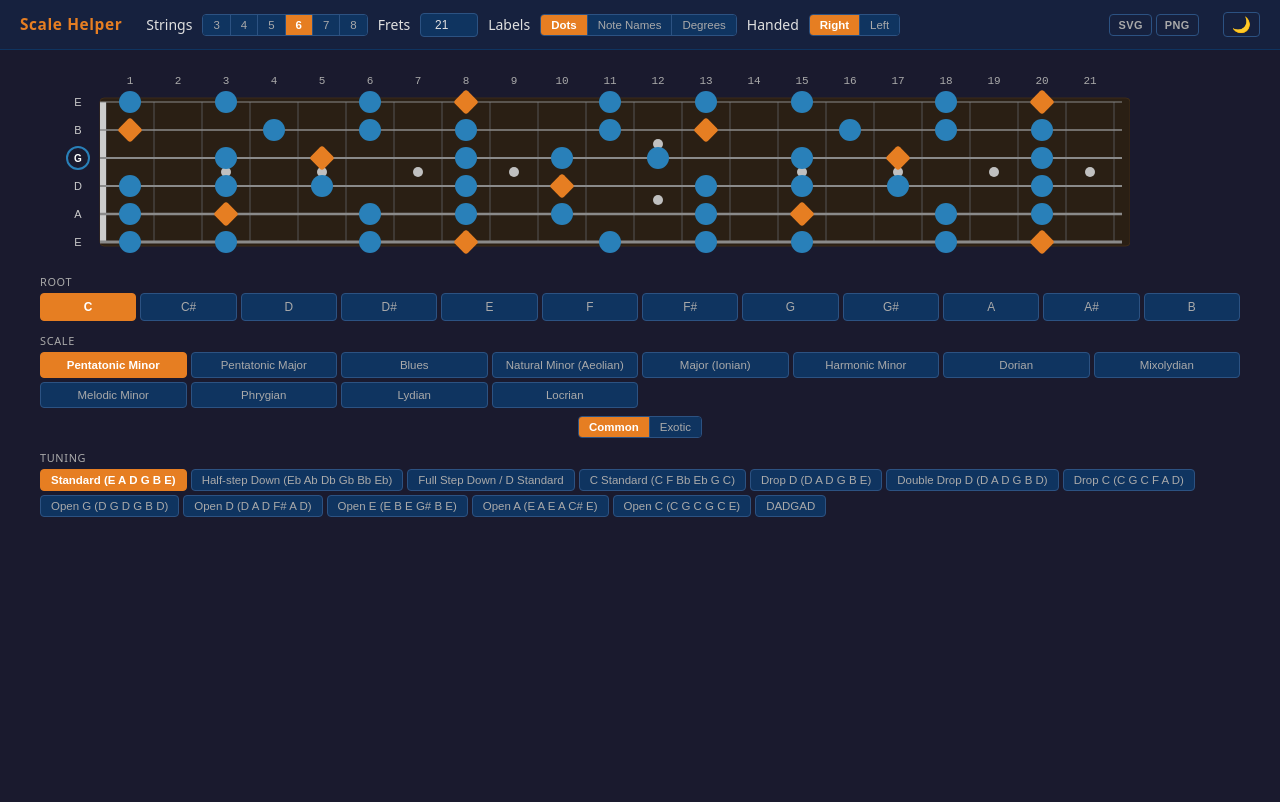
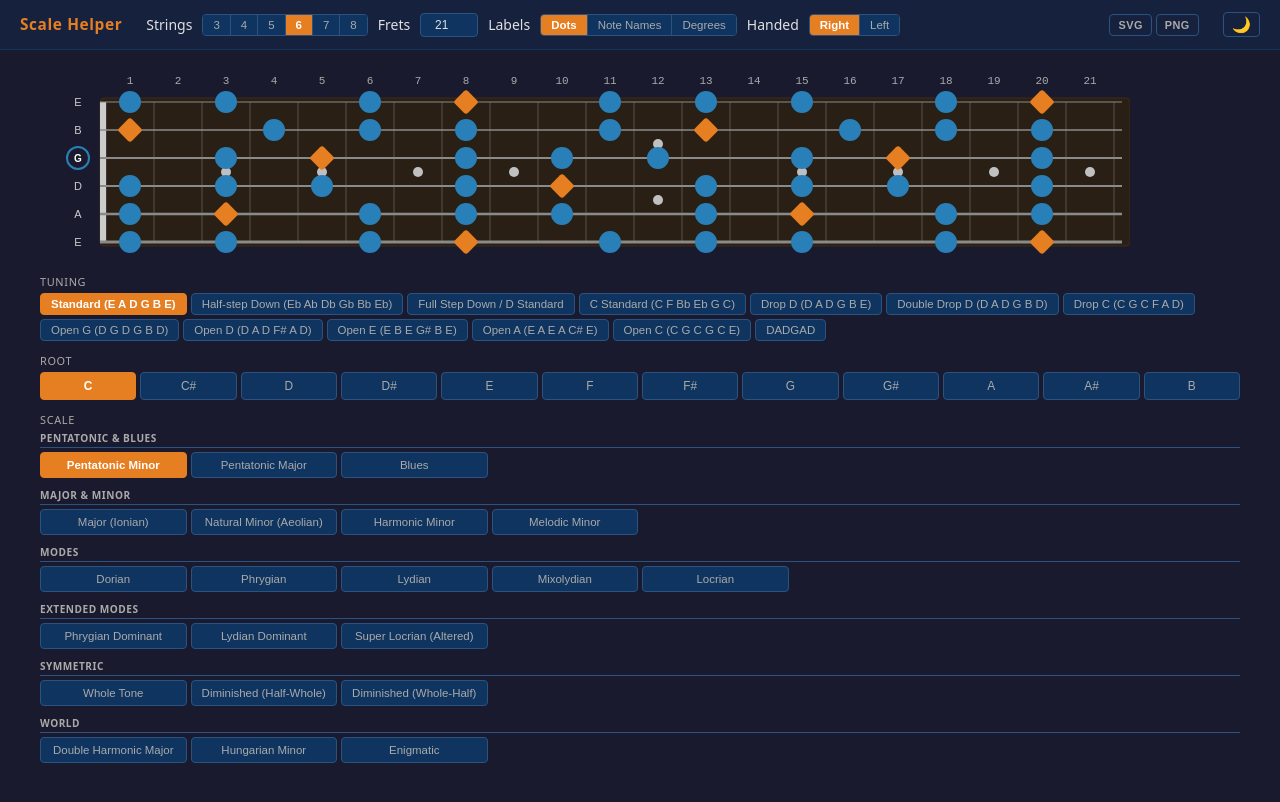
Before and after one commit to dipsylala/scale-helper, a website built with Vite: page index.html in a window 1280 px wide. Built offline with nearby package versions, Linux system fonts and the light colour scheme.

Commit message:
Refactor: update scale structure to use groups instead of categories, enhance scale selector UI
Co-authored-by: Copilot <copilot@github.com>

```diff
--- a/src/controls.ts
+++ b/src/controls.ts
@@ -9,11 +9,6 @@ import { AVAILABLE_STRING_COUNTS, getTuningsForStringCount } from "./tunings";
 import { SCALES, Scale } from "./scales";
 import { NOTE_NAMES } from "./fretboard";
 import { AppState } from "./state";
-
-export interface ScaleMemory {
-  remember(scale: Scale): void;
-  recall(category: "common" | "exotic"): Scale | undefined;
-}
 
 // ── Top bar: settings that don't change often ─────────────────────────────────
 export function mountSettings(
@@ -89,9 +84,22 @@ export function mountSelectors(
   container: HTMLElement,
   state: AppState,
   onChange: (s: AppState) => void,
-  scaleMemory: ScaleMemory,
 ): void {
   container.innerHTML = "";
+
+  // ── Tuning ────────────────────────────────────────────────────────────────
+  const filteredTunings = getTuningsForStringCount(state.tuning.strings.length);
+  container.appendChild(
+    makeButtonGroup(
+      filteredTunings.map((t) => t.name),
+      state.tuning.name,
+      (name) => {
+        const t = filteredTunings.find((tu) => tu.name === name)!;
+        onChange({ ...state, tuning: t });
+      },
+      "Tuning",
+    ),
+  );
 
   // ── Root (full-width equal-width buttons) ─────────────────────────────────
   const rootFieldset = document.createElement("fieldset");
@@ -119,22 +127,30 @@ export function mountSelectors(
   rootFieldset.appendChild(rootRow);
   container.appendChild(rootFieldset);
 
-  // ── Scale (grid + Common/Exotic filter) ───────────────────────────────────
-  const isExotic = state.scale.category === "exotic";
-  const visibleScales = SCALES.filter((s) => s.category === (isExotic ? "exotic" : "common"));
-  scaleMemory.remember(state.scale);
-
+  // ── Scale (grouped grid) ──────────────────────────────────────────────────
   const scaleSection = document.createElement("fieldset");
   scaleSection.className = "selector-group scale-section";
   const scaleLegend = document.createElement("legend");
   scaleLegend.textContent = "Scale";
   scaleSection.appendChild(scaleLegend);
 
+  const groups = new Map<string, Scale[]>();
+  for (const s of SCALES) {
+    if (!groups.has(s.group)) groups.set(s.group, []);
+    groups.get(s.group)!.push(s);
+  }
+
   const scaleGrid = document.createElement("div");
   scaleGrid.className = "scale-grid";
-  for (const s of visibleScales) {
+  for (const [groupName, groupScales] of groups) {
+    const heading = document.createElement("span");
+    heading.className = "scale-group-heading";
+    heading.textContent = groupName;
+    scaleGrid.appendChild(heading);
+    for (const s of groupScales) {
       const btn = document.createElement("button");
       btn.textContent = s.name;
+      btn.title = s.name;
       btn.setAttribute("aria-label", `${s.name} scale`);
       if (state.scale.name === s.name) {
         btn.classList.add("active");
@@ -145,37 +161,9 @@ export function mountSelectors(
       btn.addEventListener("click", () => onChange({ ...state, scale: s }));
       scaleGrid.appendChild(btn);
     }
+  }
   scaleSection.appendChild(scaleGrid);
-
-  const filterToggle = makeToggleGroup(
-    [
-      { value: "common", text: "Common" },
-      { value: "exotic", text: "Exotic" },
-    ],
-    isExotic ? "exotic" : "common",
-    (v) => {
-      const fallback = SCALES.find((s) => s.category === v)!;
-      onChange({ ...state, scale: scaleMemory.recall(v) ?? fallback });
-    },
-    "Scale category filter",
-  );
-  filterToggle.classList.add("scale-filter");
-  scaleSection.appendChild(filterToggle);
   container.appendChild(scaleSection);
-
-  // ── Tuning ────────────────────────────────────────────────────────────────
-  const filteredTunings = getTuningsForStringCount(state.tuning.strings.length);
-  container.appendChild(
-    makeButtonGroup(
-      filteredTunings.map((t) => t.name),
-      state.tuning.name,
-      (name) => {
-        const t = filteredTunings.find((tu) => tu.name === name)!;
-        onChange({ ...state, tuning: t });
-      },
-      "Tuning",
-    ),
-  );
 }
 
 // ── Helpers ───────────────────────────────────────────────────────────────────
--- a/src/main.ts
+++ b/src/main.ts
@@ -3,14 +3,14 @@
 // Wires controls → fretboard model → renderer.
 // ---------------------------------------------------------------------------
 
-import { mountSettings, mountSelectors, ScaleMemory } from "./controls";
+import { mountSettings, mountSelectors } from "./controls";
 import { AppState } from "./state";
 import { buildFretboard, NOTE_NAMES } from "./fretboard";
 import { renderNeck, exportNeck, mountNeckListener } from "./renderer";
 import { saveState, loadState, saveTheme, loadTheme } from "./persistence";
 import { hasURLParams, paramsToState, syncURLToState } from "./url";
 import { TUNINGS } from "./tunings";
-import { SCALES, Scale } from "./scales";
+import { SCALES } from "./scales";
 
 const DEFAULT_STATE: AppState = {
   tuning: TUNINGS[0],
@@ -20,18 +20,6 @@ const DEFAULT_STATE: AppState = {
   labelMode: "dots",
   handedness: "right",
 };
-
-function createScaleMemory(): ScaleMemory {
-  const last: Partial<Record<"common" | "exotic", Scale>> = {};
-  return {
-    remember(scale: Scale) {
-      last[scale.category] = scale;
-    },
-    recall(category: "common" | "exotic") {
-      return last[category];
-    },
-  };
-}
 
 const settingsEl = document.getElementById("settings")!;
 const selectorsEl = document.getElementById("selectors")!;
@@ -60,7 +48,6 @@ themeBtn.addEventListener("click", () => {
 let state: AppState = hasURLParams()
   ? paramsToState(new URLSearchParams(window.location.search), DEFAULT_STATE)
   : loadState(DEFAULT_STATE);
-const scaleMemory = createScaleMemory();
 
 function render(s: AppState, save = true): void {
   state = s;
@@ -69,7 +56,7 @@ function render(s: AppState, save = true): void {
   const grid = buildFretboard(state.tuning, state.scale, state.root, state.fretCount);
   renderNeck(neckEl, grid, state.labelMode, state.fretCount, state.handedness === "left");
   mountSettings(settingsEl, state, render);
-  mountSelectors(selectorsEl, state, render, scaleMemory);
+  mountSelectors(selectorsEl, state, render);
 }
 
 // ── Export ───────────────────────────────────────────────────────────────────
--- a/src/scales.ts
+++ b/src/scales.ts
@@ -6,64 +6,55 @@
 
 export interface Scale {
   name: string;
-  /** "common" — widely used on guitar; "exotic" — advanced/shred/world. */
-  category: "common" | "exotic";
+  /** Display group for the scale selector grid. */
+  group: string;
   /** Scale intervals as semitone steps from the root — e.g. 0 = root, 2 = whole step,
    *  3 = minor third. One semitone equals one fret. Always starts with 0; range 0–11. */
   degrees: readonly number[];
 }
 
 export const SCALES: readonly Scale[] = [
-  // Most commonly used on guitar first
-  { name: "Pentatonic Minor", category: "common", degrees: [0, 3, 5, 7, 10] },
-  { name: "Pentatonic Major", category: "common", degrees: [0, 2, 4, 7, 9] },
-  { name: "Blues", category: "common", degrees: [0, 3, 5, 6, 7, 10] },
-  { name: "Natural Minor (Aeolian)", category: "common", degrees: [0, 2, 3, 5, 7, 8, 10] },
-  { name: "Major (Ionian)", category: "common", degrees: [0, 2, 4, 5, 7, 9, 11] },
-  { name: "Harmonic Minor", category: "common", degrees: [0, 2, 3, 5, 7, 8, 11] },
-  { name: "Dorian", category: "common", degrees: [0, 2, 3, 5, 7, 9, 10] },
-  { name: "Mixolydian", category: "common", degrees: [0, 2, 4, 5, 7, 9, 10] },
-  { name: "Melodic Minor", category: "common", degrees: [0, 2, 3, 5, 7, 9, 11] },
-  { name: "Phrygian", category: "common", degrees: [0, 1, 3, 5, 7, 8, 10] },
-  { name: "Lydian", category: "common", degrees: [0, 2, 4, 6, 7, 9, 11] },
-  { name: "Locrian", category: "common", degrees: [0, 1, 3, 5, 6, 8, 10] },
+  // ── Pentatonic & Blues ─────────────────────────────────────────────────────
+  { name: "Pentatonic Minor", group: "Pentatonic & Blues", degrees: [0, 3, 5, 7, 10] },
+  { name: "Pentatonic Major", group: "Pentatonic & Blues", degrees: [0, 2, 4, 7, 9] },
+  { name: "Blues", group: "Pentatonic & Blues", degrees: [0, 3, 5, 6, 7, 10] },
 
-  // ── Exotic / shred scales ──────────────────────────────────────────────────
+  // ── Major & Minor ──────────────────────────────────────────────────────────
+  { name: "Major (Ionian)", group: "Major & Minor", degrees: [0, 2, 4, 5, 7, 9, 11] },
+  { name: "Natural Minor (Aeolian)", group: "Major & Minor", degrees: [0, 2, 3, 5, 7, 8, 10] },
+  { name: "Harmonic Minor", group: "Major & Minor", degrees: [0, 2, 3, 5, 7, 8, 11] },
+  { name: "Melodic Minor", group: "Major & Minor", degrees: [0, 2, 3, 5, 7, 9, 11] },
+
+  // ── Modes ──────────────────────────────────────────────────────────────────
+  { name: "Dorian", group: "Modes", degrees: [0, 2, 3, 5, 7, 9, 10] },
+  { name: "Phrygian", group: "Modes", degrees: [0, 1, 3, 5, 7, 8, 10] },
+  { name: "Lydian", group: "Modes", degrees: [0, 2, 4, 6, 7, 9, 11] },
+  { name: "Mixolydian", group: "Modes", degrees: [0, 2, 4, 5, 7, 9, 10] },
+  { name: "Locrian", group: "Modes", degrees: [0, 1, 3, 5, 6, 8, 10] },
+
+  // ── Extended Modes ─────────────────────────────────────────────────────────
   // Phrygian Dominant — mode 5 of Harmonic Minor (1 b2 3 4 5 b6 b7)
-  // Steve Vai, flamenco, Andalusian metal
-  { name: "Phrygian Dominant", category: "exotic", degrees: [0, 1, 4, 5, 7, 8, 10] },
+  { name: "Phrygian Dominant", group: "Extended Modes", degrees: [0, 1, 4, 5, 7, 8, 10] },
+  // Lydian Dominant — mode 4 of Melodic Minor (1 2 3 #4 5 6 b7)
+  { name: "Lydian Dominant", group: "Extended Modes", degrees: [0, 2, 4, 6, 7, 9, 10] },
+  // Super Locrian (Altered) — mode 7 of Melodic Minor (1 b2 b3 b4 b5 b6 b7)
+  { name: "Super Locrian (Altered)", group: "Extended Modes", degrees: [0, 1, 3, 4, 6, 8, 10] },
 
-  // Lydian Dominant — mode 4 of Melodic Minor (1 2 3 #4 5 6 b7)
-  // Joe Satriani's signature floating, tense sound
-  { name: "Lydian Dominant", category: "exotic", degrees: [0, 2, 4, 6, 7, 9, 10] },
+  // ── Symmetric ─────────────────────────────────────────────────────────────
+  // Whole Tone — fully symmetrical 6-note scale (1 2 3 #4 #5 b7)
+  { name: "Whole Tone", group: "Symmetric", degrees: [0, 2, 4, 6, 8, 10] },
+  // Diminished Half-Whole — 8-note symmetrical (H W H W H W H W)
+  { name: "Diminished (Half-Whole)", group: "Symmetric", degrees: [0, 1, 3, 4, 6, 7, 9, 10] },
+  // Diminished Whole-Half — 8-note symmetrical (W H W H W H W H)
+  { name: "Diminished (Whole-Half)", group: "Symmetric", degrees: [0, 2, 3, 5, 6, 8, 9, 11] },
 
-  // Whole Tone — fully symmetrical 6-note scale (1 2 3 #4 #5 b7)
-  // Satriani & Vai for dreamy, unresolved textures
-  { name: "Whole Tone", category: "exotic", degrees: [0, 2, 4, 6, 8, 10] },
-
-  // Diminished Half-Whole — 8-note symmetrical (H W H W H W H W)
-  // Dominant-chord tension; Vai, Satriani
-  { name: "Diminished (Half-Whole)", category: "exotic", degrees: [0, 1, 3, 4, 6, 7, 9, 10] },
-
-  // Diminished Whole-Half — 8-note symmetrical (W H W H W H W H)
-  // Companion to Half-Whole; fits diminished 7th chords
-  { name: "Diminished (Whole-Half)", category: "exotic", degrees: [0, 2, 3, 5, 6, 8, 9, 11] },
-
+  // ── World ──────────────────────────────────────────────────────────────────
   // Double Harmonic Major (Byzantine) — (1 b2 3 4 5 b6 7)
-  // Marty Friedman's Middle-Eastern / Byzantine flavour
-  { name: "Double Harmonic Major", category: "exotic", degrees: [0, 1, 4, 5, 7, 8, 11] },
-
+  { name: "Double Harmonic Major", group: "World", degrees: [0, 1, 4, 5, 7, 8, 11] },
   // Hungarian Minor (Gypsy Minor) — (1 2 b3 #4 5 b6 7)
-  // Marty Friedman; raised 4th gives a dramatic augmented 2nd
-  { name: "Hungarian Minor", category: "exotic", degrees: [0, 2, 3, 6, 7, 8, 11] },
-
-  // Super Locrian (Altered) — mode 7 of Melodic Minor (1 b2 b3 b4 b5 b6 b7)
-  // Steve Vai in jazz-fusion contexts; maximum chromatic tension
-  { name: "Super Locrian (Altered)", category: "exotic", degrees: [0, 1, 3, 4, 6, 8, 10] },
-
+  { name: "Hungarian Minor", group: "World", degrees: [0, 2, 3, 6, 7, 8, 11] },
   // Enigmatic — (1 b2 3 #4 #5 #6 7)
-  // Steve Vai's most exotic calling card; highly chromatic and angular
-  { name: "Enigmatic", category: "exotic", degrees: [0, 1, 4, 6, 8, 10, 11] },
+  { name: "Enigmatic", group: "World", degrees: [0, 1, 4, 6, 8, 10, 11] },
 ];
 
 /**
--- a/src/style.css
+++ b/src/style.css
@@ -197,7 +197,7 @@ fieldset.selector-group > legend {
   border-color: var(--accent);
 }
 
-/* ── Scale section: grid + filter toggle ────────────────────────────────── */
+/* ── Scale section: grouped grid ─────────────────────────────────────────── */
 .scale-section {
   display: flex;
   flex-direction: column;
@@ -245,8 +245,19 @@ fieldset.selector-group > legend {
   border-color: var(--accent);
 }
 
-.scale-filter {
-  align-self: center;
+.scale-group-heading {
+  grid-column: 1 / -1;
+  font-size: 0.72rem;
+  font-weight: 600;
+  text-transform: uppercase;
+  letter-spacing: 0.05em;
+  color: var(--text-muted);
+  padding: 6px 0 2px;
+  border-bottom: 1px solid var(--control-border);
+}
+
+.scale-group-heading:first-child {
+  padding-top: 0;
 }
 
 /* ── Button groups (tuning) ──────────────────────────────────────────────── */
```
Also changed, not shown: src/scales.test.ts (+4 -5 lines), 1 other file. Lines whose indentation alone changed are shown as unchanged.
